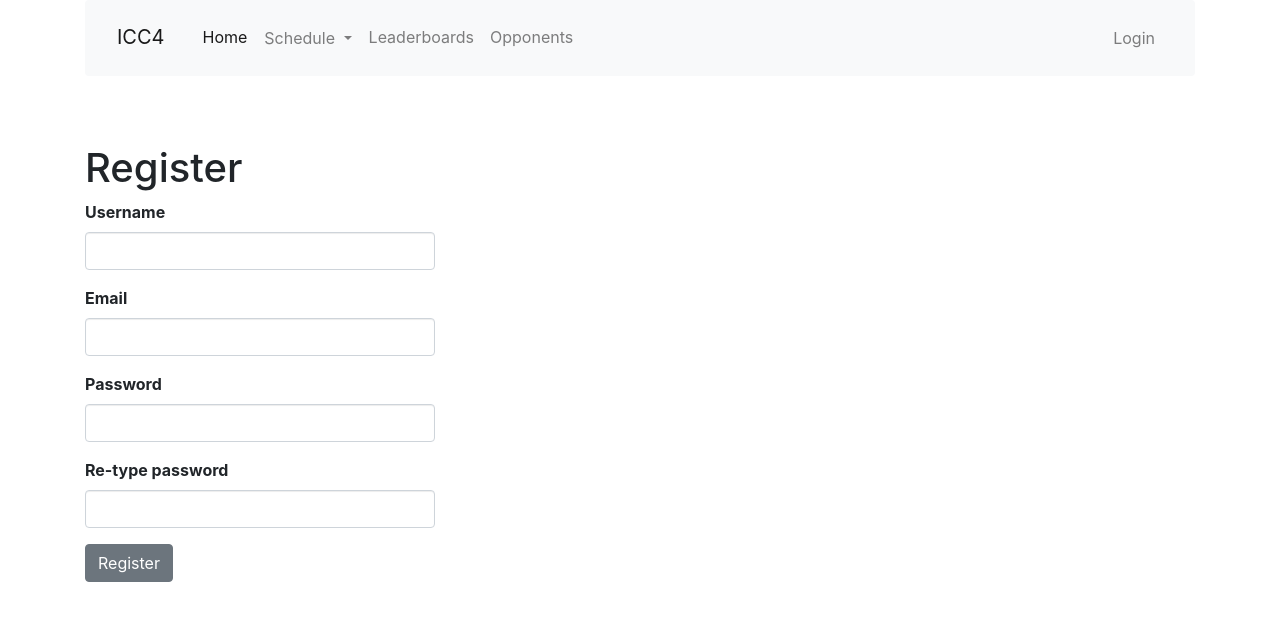
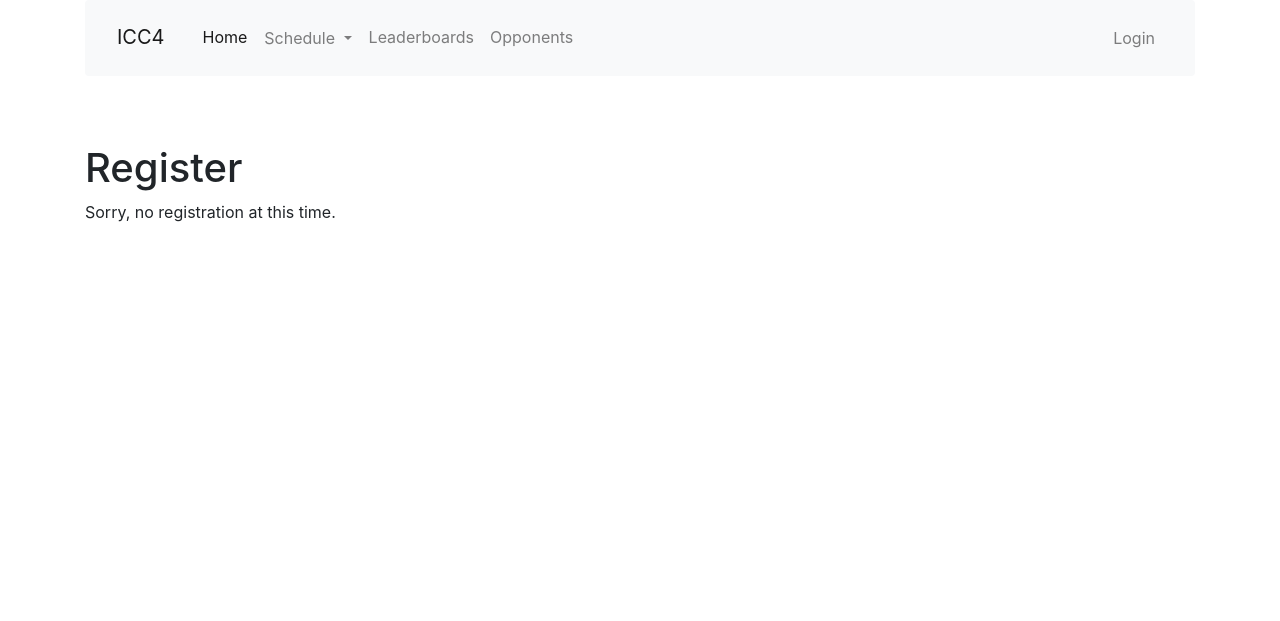
Before and after one commit to cpkm/darts-site, a Flask app: page /auth/register in a window 1280 px wide. Shown: the top 621 px of the page. Run offline with Flask 2, Linux system fonts and the light colour scheme; data that the repository does not hold is empty; some libraries are stand-ins or nearby versions.

Commit message:
disable registration

```diff
--- a/app/auth/routes.py
+++ b/app/auth/routes.py
@@ -20,7 +20,7 @@ def login():
     if form.validate_on_submit():
         user = User.query.filter_by(username=form.username.data).first()
         if user is None or not user.check_password(form.password.data):
-            flash('Invalid username or password')
+            flash('Invalid username or password', 'danger')
             return redirect(url_for('auth.login'))
         login_user(user, remember=form.remember_me.data)
         next_page = request.args.get('next')
--- a/app/templates/auth/register.html
+++ b/app/templates/auth/register.html
@@ -3,11 +3,13 @@
 
 {% block app_content %}
   <h1>Register</h1>
-
+  <p>Sorry, no registration at this time.</p>
+<!--
   <div class="row">
     <div class="col-md-4">
       {{ wtf.quick_form(form, button_map={'submit':'secondary'}) }}
      </div>
    </div>
+-->
 
 {% endblock %}
```
